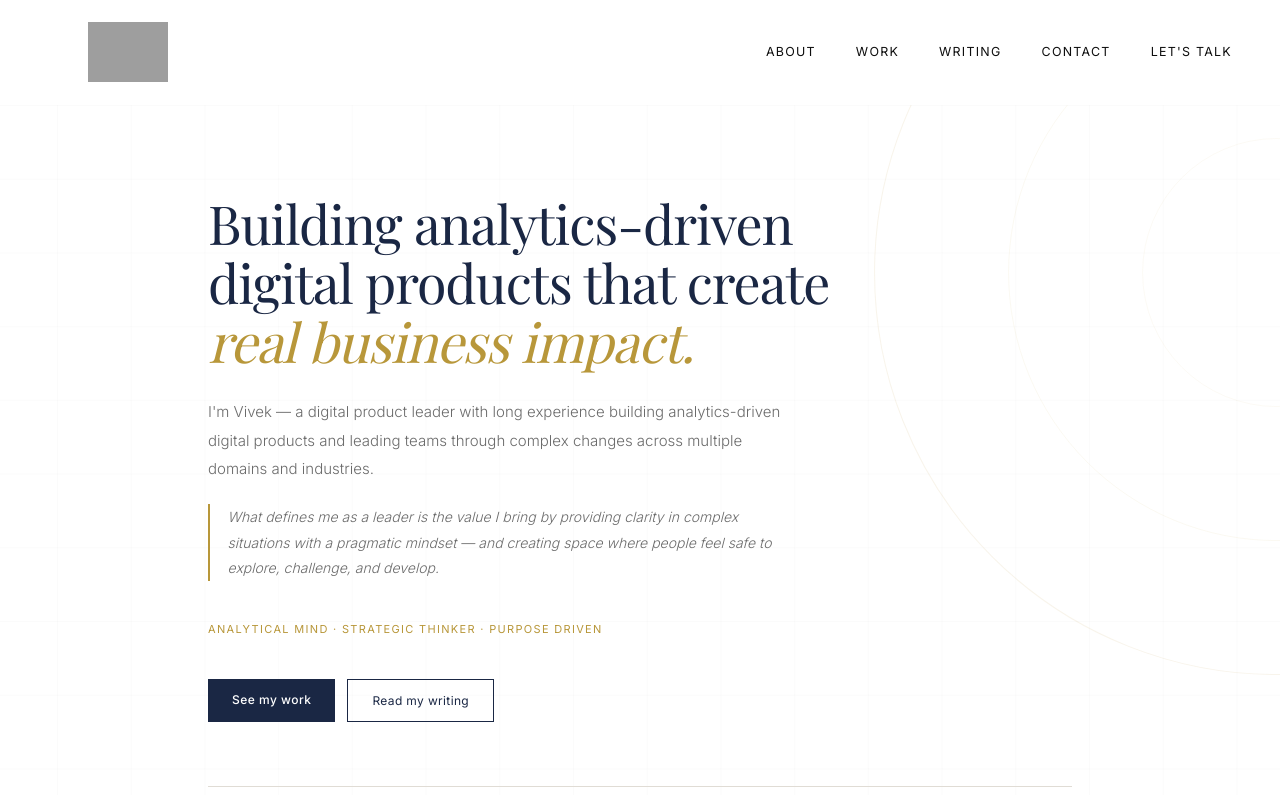
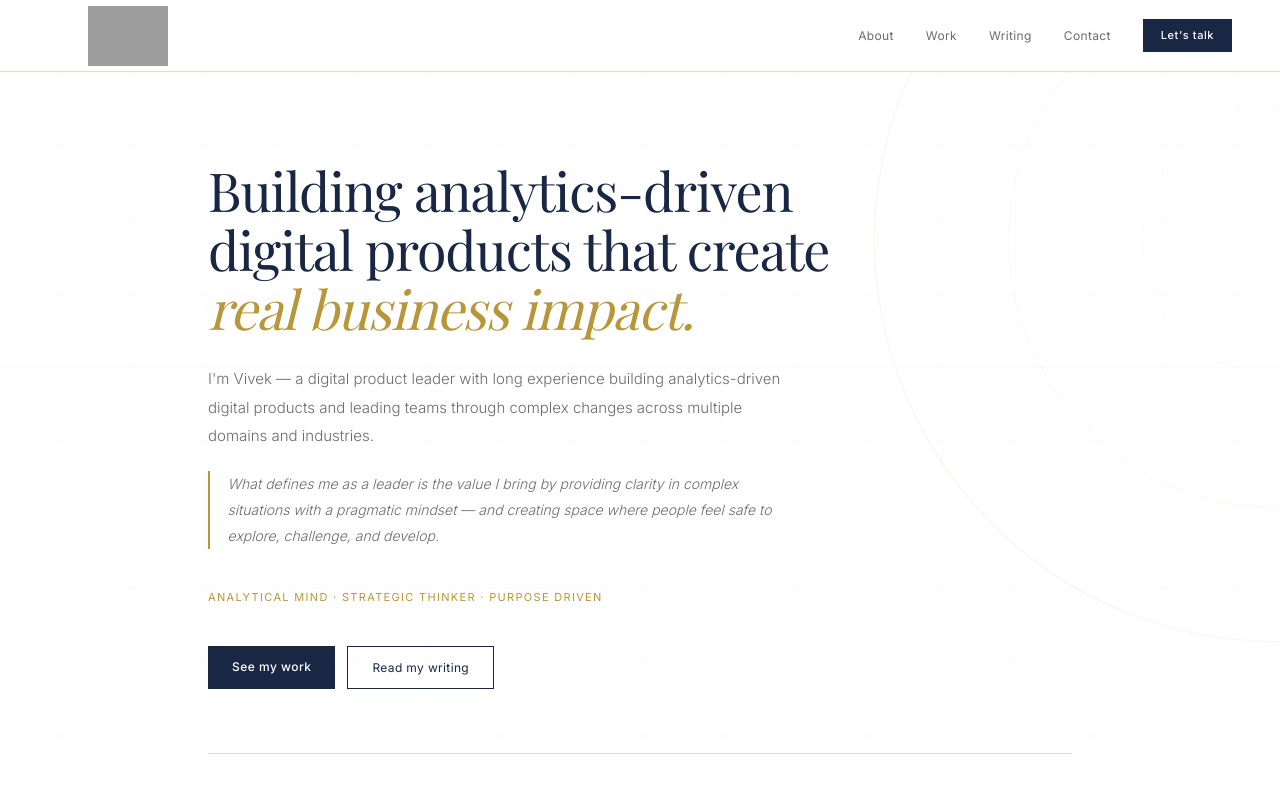
Before and after one commit to viveklakshminarayanan-svg/vivek-profile-site, a Next.js app: page / in a window 1280 px wide. Shown: the top 795 px of the page. Built offline with nearby package versions, Linux system fonts and the light colour scheme; grey boxes are pictures that could not be loaded; a web font is replaced by a local one.

Commit message:
Refactor Nav styles for improved layout and design

```diff
--- a/components/Nav.module.css
+++ b/components/Nav.module.css
@@ -1,55 +1,66 @@
 .nav {
   display: flex;
+  justify-content: space-between;
   align-items: center;
-  justify-content: space-between;
-  padding: 1.4rem 3rem;
-  border-bottom: 1px solid var(--border);
-  background: var(--paper);
+  padding: 0.5rem 3rem;
+  border-bottom: 0.5px solid #e0dcd5;
   position: sticky;
   top: 0;
+  background: #ffffff;
   z-index: 100;
+  height: 72px;
 }
 
-.logo {
-  font-family: var(--font-serif);
-  font-size: 1.15rem;
-  font-weight: 700;
-  letter-spacing: 0.04em;
-  color: var(--ink);
+.logoWrap {
+  display: flex;
+  align-items: center;
+  height: 60px;
 }
 
 .links {
   display: flex;
-  gap: 2.5rem;
+  gap: 2rem;
+  align-items: center;
 }
 
 .links a {
-  font-size: 0.78rem;
+  font-size: 12px;
+  color: #6b6b6b;
   font-weight: 400;
-  color: var(--muted);
-  letter-spacing: 0.1em;
-  text-transform: uppercase;
+  letter-spacing: 0.03em;
   transition: color 0.2s;
 }
 
 .links a:hover {
-  color: var(--ink);
+  color: #1a2744;
+}
+
+.cta {
+  background: #1a2744 !important;
+  color: #ffffff !important;
+  padding: 8px 18px;
+  font-size: 11px !important;
+  font-weight: 500 !important;
+  letter-spacing: 0.05em !important;
+  transition: opacity 0.2s !important;
+}
+
+.cta:hover {
+  opacity: 0.82 !important;
+  color: #ffffff !important;
 }
 
 @media (max-width: 768px) {
   .nav {
-    padding: 1.2rem 1.5rem;
+    padding: 0.5rem 1.5rem;
   }
   .links {
     gap: 1.25rem;
   }
-  .links a {
-    font-size: 0.72rem;
-  }
 }
 
-@media (max-width: 480px) {
-  .links {
+@media (max-width: 520px) {
+  .links a:not(.cta) {
     display: none;
   }
 }
```
